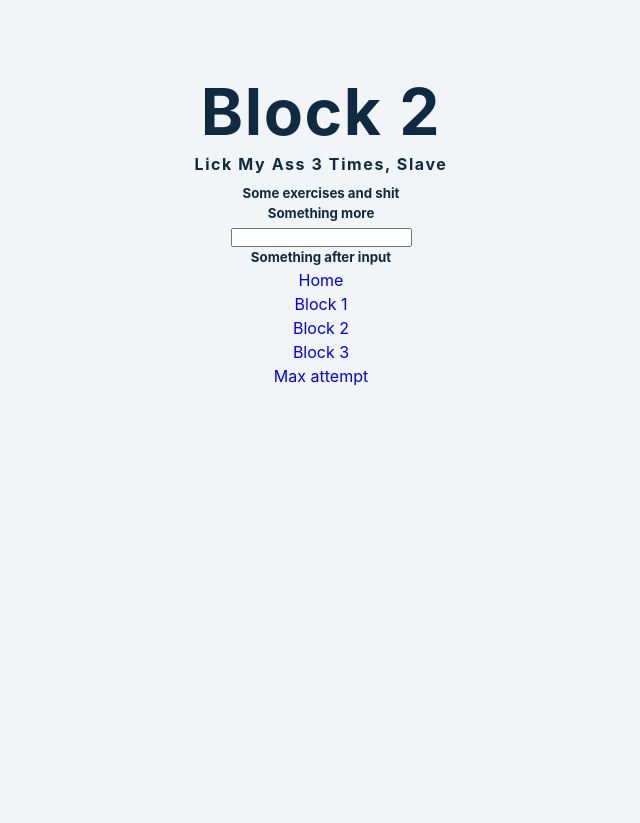
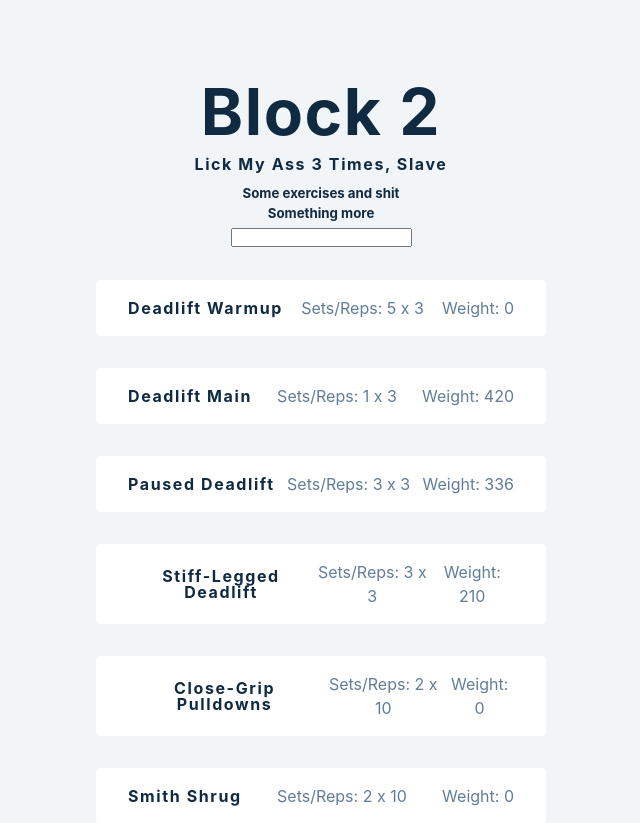
Before and after one commit to williamadahl/Deadlift-peaking-program, a React (Create React App) app: page /block2 in a window 1280 px wide. Shown: the top 823 px of the page, without its empty margins (319-959 px from the left). Before the commit the page ends 800 px from the top, so only its background shows below. Built offline with nearby package versions, Linux system fonts and the light colour scheme.

Commit message:
moved exercise rendering into week child component

```diff
--- a/src/tmp-folder/Block2.js
+++ b/src/tmp-folder/Block2.js
@@ -5,7 +5,11 @@ import Week from './Week';
 
 
 const Block2 = () => {
+    const [exercises, setExercises] = useState(data[1]);
     const [someShit, setSomeShit] = useState(3);
+    const [weight, setWeight] = useState(420);
+    console.log(weight)
+
 
     const getData = (value) =>{
         console.log(value);
@@ -15,7 +19,7 @@ const Block2 = () => {
         <>
             <h1> Block 2 </h1>
             <h4> Lick my ass {someShit} times, slave</h4>
-            <Week getNumberOfLicks={setSomeShit}/>
+            <Week getNumberOfLicks={setSomeShit} exercises={exercises} weight={weight}/>
         </>
 
     )
--- a/src/tmp-folder/Week.js
+++ b/src/tmp-folder/Week.js
@@ -1,6 +1,14 @@
 import React from 'react';
 
-const Week = (props) =>{
+const calculateWeight = (percentile,weight) => {
+    console.log(percentile, weight)
+    return (percentile*weight) /100;
+    // const weightToLift = exercise * weight;
+    // return weightToLift/100;
+};
+
+
+const Week = (props) => {
 
     const functionHandler = (timesLicked) => {
         props.getNumberOfLicks(timesLicked);
@@ -13,6 +21,16 @@ const Week = (props) =>{
                input='number'
                onChange={(e) =>functionHandler(parseInt(e.target.value))}
             />
+            {props.exercises.map((exercise) => {
+                const {id, fields} = exercise;
+                return (
+                    <div key = {id} className='item'>
+                        <h4>{fields.name}</h4>
+                        <p>Sets/Reps: {fields.sets} x {fields.reps}</p>
+                        <p>Weight: {calculateWeight(fields.percentile, props.weight)}</p>
+                    </div>
+                );
+            })}
             <h5>Something after input</h5>
         </>
     )
```
Also changed, not shown: 1 other file (tests, documents, lock files or other folders).
